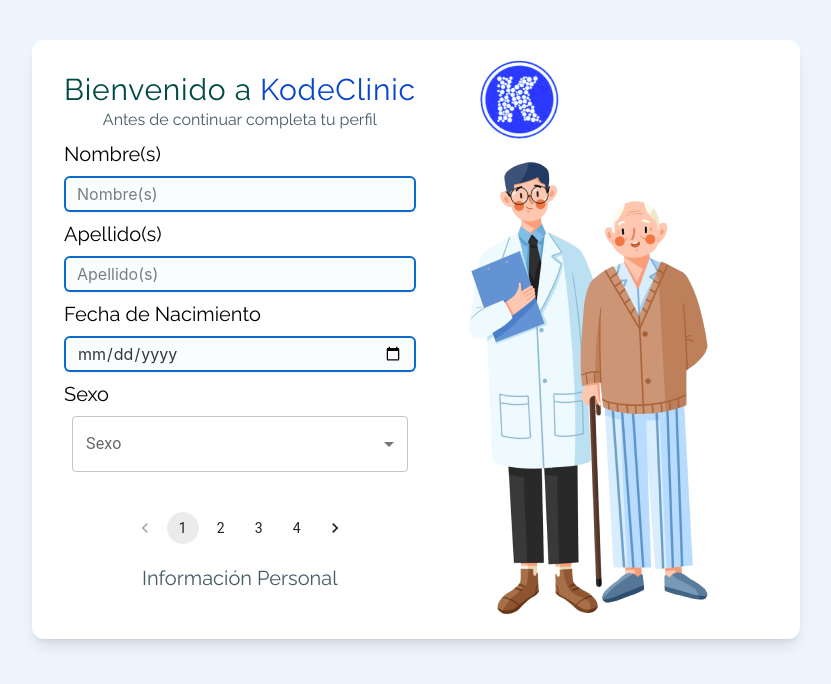
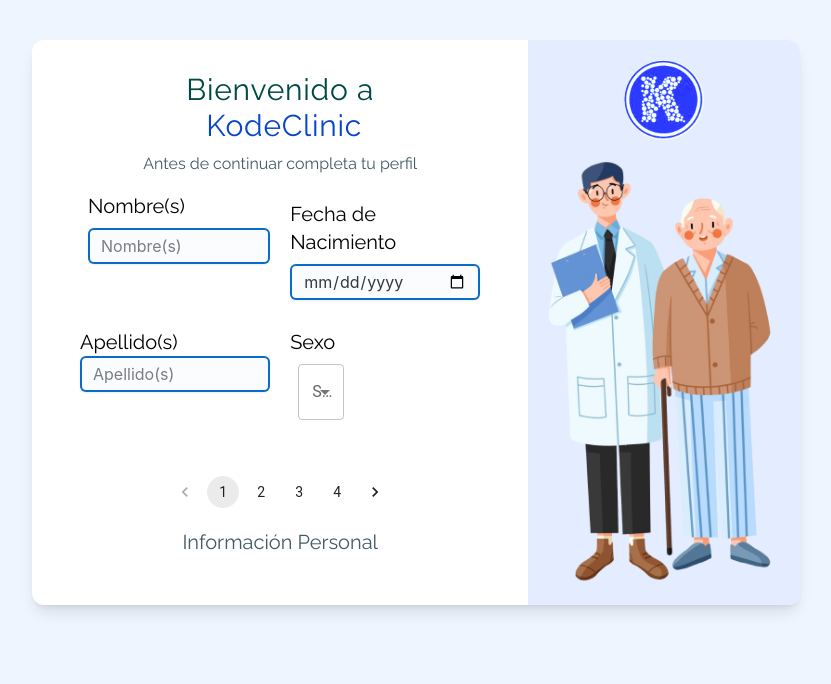
Before and after one commit to KodeClinic/front_KodeClinic, a Next.js app: page /WelcomePage in a window 1280 px wide. Shown: the top 684 px of the page, without its empty margins (224-1055 px from the left). Built offline with nearby package versions, Linux system fonts and the light colour scheme.

Commit message:
modalcard design details featured

```diff
--- a/components/ModalCard.jsx
+++ b/components/ModalCard.jsx
@@ -41,18 +41,20 @@ export default function ModalCard() {
           "md:max-w-3xl"
         )}
       >
-        <div class="md:flex">
-          <div class="md:shrink-0"></div>
-          <div class="p-8">
+        <div class="md:flex justify-between">
+          <div className={clsx("p-8")}>
             <div
               className={clsx(
+                "min-[360px]:flex-col",
+                "justify-center",
                 "tracking-wide",
-                " text-xl",
-                " md:text-3xl",
-                " flex ",
-                " justify-center",
-                " justify-items-center"
-                // "min-[320px]:flex-col"
+                "text-xl",
+                "md:text-3xl",
+                "flex ",
+                "justify-items-center",
+                "place-items-center",
+                "justify-center",
+                "space-x-2"
               )}
             >
               <span className={clsx("text-green_title")}> Bienvenido a</span>
@@ -65,8 +67,9 @@ export default function ModalCard() {
               <span
                 className={clsx(
                   "text-blue_gray-700",
-                  "text-sm",
-                  "md:text-base"
+                  "md:text-base",
+                  "mt-2",
+                  "text-center"
                 )}
               >
                 Antes de continuar completa tu perfil
@@ -74,11 +77,20 @@ export default function ModalCard() {
             </div>
             <div
               className={clsx(
-                "mt-2 text-base md:text-xl flex flex-col",
+                "mt-2",
+                "text-base",
+                "md:text-xl",
+                "flex-col",
                 "space-y-2",
-                "md:flex"
+                "m-2",
+                "p-2",
+                "sm:grid",
+                "sm:grid-cols-2",
+                "gap-5",
+                "sm:grid-rows-2"
               )}
             >
+              <div className={clsx("space-y-2", "ml-2")}>
                 <p> Nombre(s)</p>
                 <Input
                   disabled={false}
@@ -87,14 +99,9 @@ export default function ModalCard() {
                   variant="outlined"
                   sx={{ "--Input-focused": 1 }}
                 />
-              <p> Apellido(s)</p>
-              <Input
-                disabled={false}
-                placeholder="Apellido(s)"
-                size="md"
-                variant="outlined"
-                sx={{ "--Input-focused": 1 }}
-              />
+              </div>
+
+              <div className={clsx("space-y-2")}>
                 <p> Fecha de Nacimiento</p>
                 <Input
                   type="date"
@@ -105,11 +112,25 @@ export default function ModalCard() {
                   }}
                   sx={{ "--Input-focused": 1 }}
                 />
+              </div>
+
+              <div>
+                <p> Apellido(s)</p>
+                <Input
+                  disabled={false}
+                  placeholder="Apellido(s)"
+                  size="md"
+                  variant="outlined"
+                  sx={{ "--Input-focused": 1 }}
+                />
+              </div>
+
+              <div>
                 <p>Sexo</p>
-              {/* <Box sx={{ minWidth: 40 }}> */}
                 <FormControl sx={{ m: 1, maxWidth: 600 }}>
                   <InputLabel id="demo-simple-select-label">Sexo</InputLabel>
                   <Select
+                    size="lg"
                     labelId="demo-simple-select-label"
                     id="demo-simple-select"
                     value={sex}
@@ -120,8 +141,11 @@ export default function ModalCard() {
                     <MenuItem value={1}>Masculino</MenuItem>
                   </Select>
                 </FormControl>
-              {/* </Box> */}
               </div>
+            </div>
+
+            {/* stepper */}
+
             <div className={clsx("flex", "justify-center", "mt-10")}>
               <Stack spacing={2}>
                 <Pagination count={4} />
@@ -139,30 +163,32 @@ export default function ModalCard() {
               <p>Información Personal</p>
             </div>
           </div>
+
           <div
             className={clsx(
               "hidden",
               "md:flex",
               "flex-col",
               "justify-center",
-              "m-5",
-              "space-y-5"
+              "place-items-center",
+              "space-y-5",
+              "bg-[#E4ECFF]",
+              "p-5"
             )}
           >
             <img
-              className={clsx("max-w-20", "mx-3", "justify-items-center")}
+              className={clsx("max-w-20")}
               src="/assets/KodeClinic_logo_1.svg"
               alt=""
             />
             <img
+              className={clsx("m-10")}
               src="/assets/_Pngtree_original_hand_drawn_cartoon_of_7119176-removebg 1.png"
               alt="imgFisio"
             />
           </div>
         </div>
       </div>
-
-      {/* Segunda Card  */}
     </>
   );
 }
```
Also changed, not shown: .eslintrc.json. Lines whose indentation alone changed are shown as unchanged.
